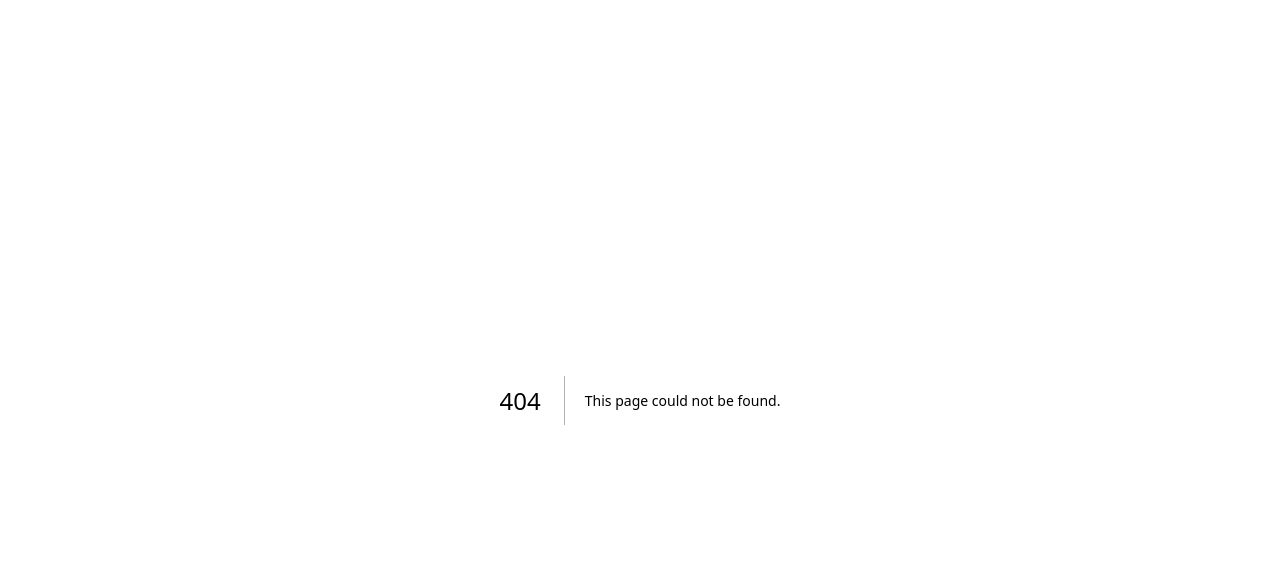
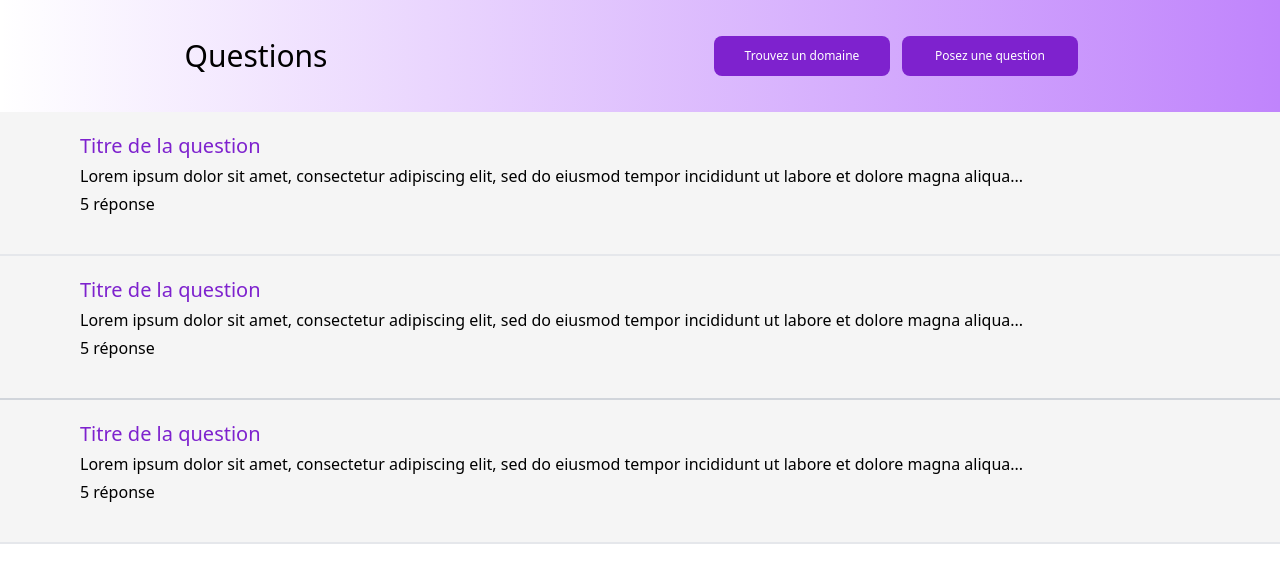
Before and after one commit to eunicekinzengele/Batela_plateforme, a Next.js app in the folder batela_plateforme/: page /QuestionAsked in a window 1280 px wide. Before the commit this address had no page. Shown: the top 582 px of the page. Built offline with nearby package versions, Linux system fonts and the light colour scheme.

Commit message:
feat: add the page of all questions asked

```diff
--- a/batela_plateforme/src/pages/AllQuestionsCard.jsx
+++ b/batela_plateforme/src/pages/AllQuestionsCard.jsx
@@ -2,13 +2,15 @@ import React from 'react'
 import Footer from './Footer'
 import HeroAllQuestions from './HeroAllQuestions'
 import NavBar from './NavBar'
+import QuestionAsked from './QuestionAsked'
 
 export default function AllQuestionsCard() {
   return (
     <div>
         <NavBar/>
         <HeroAllQuestions/>
-        <Footer/>
+        <QuestionAsked/>
+        {/* <Footer/> */}
     </div>
   )
 }
--- a/batela_plateforme/src/pages/HeroAllQuestions.jsx
+++ b/batela_plateforme/src/pages/HeroAllQuestions.jsx
@@ -4,7 +4,7 @@ import heroQuestionImg from '../Images/heroQuestionImg.png'
 
 export default function HeroAllQuestions() {
   return (
-    <div className='  w-full h-80 flex border-b-2 border-b-purple-300 mb-12  '>
+    <div className='  w-full h-80 flex border-b-2 border-b-purple-300 '>
         <div className='  w-3/5 flex justify-end items-center'>
           <p className='  pl-28 text-3xl'> <span className=' text-purple-700 text-4xl  font-semibold'>Bienvenue</span> <br/>
             à la grande communauté dediée au partage d’expériences</p>
--- /dev/null
+++ b/batela_plateforme/src/pages/QuestionAsked.jsx
@@ -0,0 +1,44 @@
+import React from "react";
+
+export default function QuestionAsked() {
+  return (
+    <div className=" h-56">
+      <div className=" bg-gradient-to-l from-purple-400  h-28 flex">
+        <div className="  w-2/5 flex justify-center items-center ">
+        <p className=" text-3xl">Questions</p>
+        </div>
+        <div className=" w-3/5 flex justify-center items-center space-x-3">
+          <button
+            type="button"
+            className=" w-44 h-10 focus:outline-none text-white bg-purple-700 hover:bg-purple-800 focus:ring-4 focus:ring-purple-300 font-medium rounded-lg text-xs  dark:bg-purple-600 dark:hover:bg-purple-700 dark:focus:ring-purple-900"
+          >
+            Trouvez un domaine
+          </button>
+          <button
+            type="button"
+            className=" w-44 h-10 focus:outline-none text-white bg-purple-700 hover:bg-purple-800 focus:ring-4 focus:ring-purple-300 font-medium rounded-lg text-xs dark:bg-purple-600 dark:hover:bg-purple-700 dark:focus:ring-purple-900"
+          >
+            Posez une question
+          </button>
+        </div>
+      </div>
+      <div className=" h-110">
+        <div className=" bg-neutral-100 border-b-2 border-gray-200  pl-20 pt-5 h-36 space-y-1">
+            <p className=" text-purple-700 text-xl ">Titre de la question</p>
+            <p>Lorem ipsum dolor sit amet, consectetur adipiscing elit, sed do eiusmod tempor incididunt ut labore et dolore magna aliqua...</p>
+            <p>5 réponse</p>
+        </div>
+        <div className=" bg-neutral-100 border-b-2 border-gray-300  pl-20 pt-5 h-36 space-y-1">
+            <p className=" text-purple-700 text-xl ">Titre de la question</p>
+            <p>Lorem ipsum dolor sit amet, consectetur adipiscing elit, sed do eiusmod tempor incididunt ut labore et dolore magna aliqua...</p>
+            <p>5 réponse</p>
+        </div>
+        <div className=" bg-neutral-100 border-b-2 border-gray-200  pl-20 pt-5 h-36 space-y-1">
+            <p className=" text-purple-700 text-xl ">Titre de la question</p>
+            <p>Lorem ipsum dolor sit amet, consectetur adipiscing elit, sed do eiusmod tempor incididunt ut labore et dolore magna aliqua...</p>
+            <p>5 réponse</p>
+        </div>
+    </div>
+    </div>
+  );
+}
```
